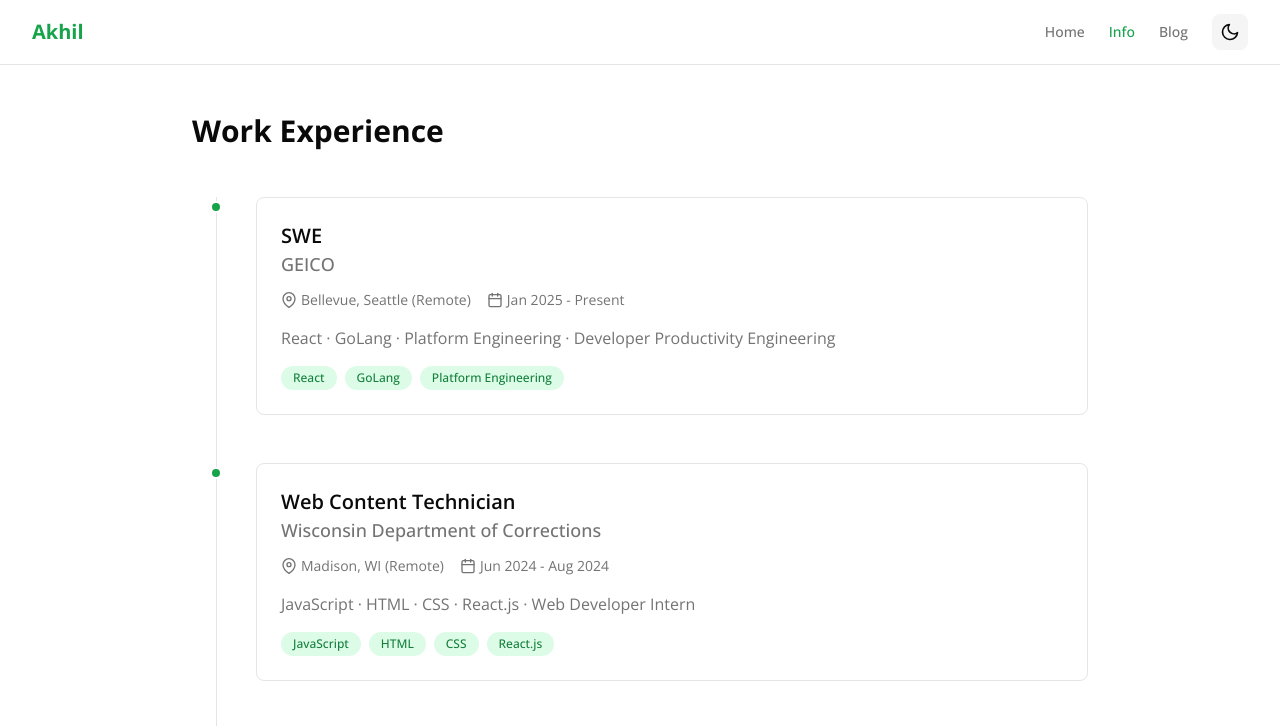
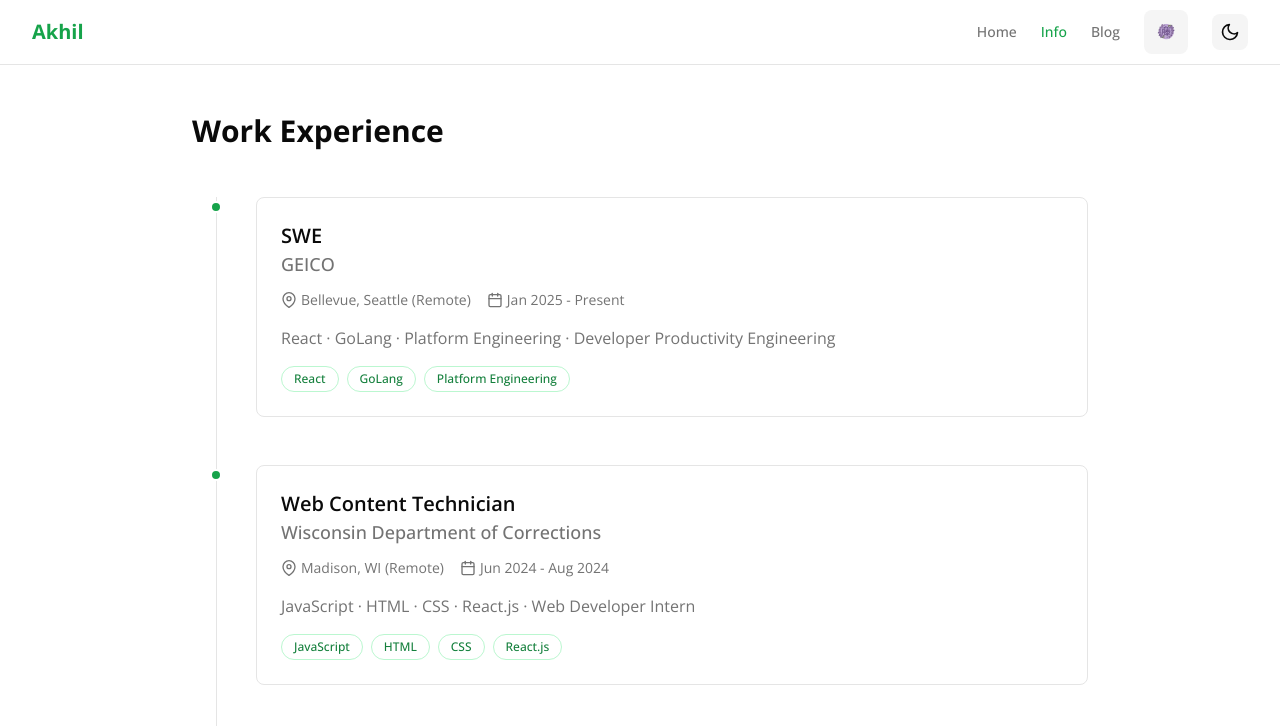
Before and after one commit to saiyerniakhil/akhil-portfolio, an Astro site: page /info in a window 1280 px wide. Shown: the top 726 px of the page. Built offline with nearby package versions, Linux system fonts and the light colour scheme; Astro itself is replaced by a stand-in of ours.

Commit message:
feat: add more themes

```diff
--- /dev/null
+++ b/src/components/ColorPicker.tsx
@@ -0,0 +1,95 @@
+import { useState, useEffect, useRef } from 'react';
+import { FiCheck } from 'react-icons/fi';
+import { colorThemes, getThemeByValue } from '../data/color-themes';
+
+export default function ColorPicker() {
+  const [selectedTheme, setSelectedTheme] = useState('green');
+  const [isOpen, setIsOpen] = useState(false);
+  const dropdownRef = useRef<HTMLDivElement>(null);
+
+  useEffect(() => {
+    // Load saved theme preference
+    const savedTheme = localStorage.getItem('color-theme') || 'green';
+    setSelectedTheme(savedTheme);
+    applyTheme(savedTheme);
+  }, []);
+
+  useEffect(() => {
+    // Close dropdown when clicking outside
+    const handleClickOutside = (event: MouseEvent) => {
+      if (dropdownRef.current && !dropdownRef.current.contains(event.target as Node)) {
+        setIsOpen(false);
+      }
+    };
+
+    document.addEventListener('mousedown', handleClickOutside);
+    return () => document.removeEventListener('mousedown', handleClickOutside);
+  }, []);
+
+  const applyTheme = (themeValue: string) => {
+    const theme = getThemeByValue(themeValue);
+    const root = document.documentElement;
+
+    // Update CSS custom properties
+    root.style.setProperty('--primary', theme.primaryHsl);
+
+    // Update primary color classes in Tailwind
+    Object.entries(theme.colors).forEach(([shade, color]) => {
+      root.style.setProperty(`--primary-${shade}`, color);
+    });
+  };
+
+  const handleThemeChange = (themeValue: string) => {
+    setSelectedTheme(themeValue);
+    localStorage.setItem('color-theme', themeValue);
+    applyTheme(themeValue);
+    setIsOpen(false);
+  };
+
+  return (
+    <div className="relative" ref={dropdownRef}>
+      <button
+        onClick={() => setIsOpen(!isOpen)}
+        className="p-1.5 rounded-lg bg-secondary hover:bg-accent transition-all duration-200 hover:scale-110"
+        aria-label="Choose color theme"
+        aria-expanded={isOpen}
+      >
+        <img
+          src="/wisteria.webp"
+          alt="Color theme picker"
+          className="w-8 h-8 object-contain"
+        />
+      </button>
+
+      {isOpen && (
+        <div className="absolute right-0 mt-2 w-56 rounded-lg border bg-popover shadow-lg z-50 animate-slide-up">
+          <div className="p-2">
+            <div className="px-2 py-1.5 text-sm font-semibold text-foreground mb-1">
+              Breathing Technique
+            </div>
+            <div className="space-y-1">
+              {colorThemes.map((theme) => (
+                <button
+                  key={theme.value}
+                  onClick={() => handleThemeChange(theme.value)}
+                  className="w-full flex items-center gap-3 px-3 py-2 rounded-md hover:bg-accent transition-colors text-left group"
+                >
+                  <div
+                    className="w-5 h-5 rounded-full border-2 border-border group-hover:scale-110 transition-transform"
+                    style={{ backgroundColor: theme.primary }}
+                  />
+                  <span className="flex-1 text-sm font-medium text-foreground">
+                    {theme.name}
+                  </span>
+                  {selectedTheme === theme.value && (
+                    <FiCheck className="w-4 h-4 text-foreground" />
+                  )}
+                </button>
+              ))}
+            </div>
+          </div>
+        </div>
+      )}
+    </div>
+  );
+}
--- a/src/components/Header.astro
+++ b/src/components/Header.astro
@@ -1,5 +1,6 @@
 ---
 import ThemeToggle from './ThemeToggle';
+import ColorPicker from './ColorPicker';
 
 const currentPath = Astro.url.pathname;
 ---
@@ -43,6 +44,9 @@ const currentPath = Astro.url.pathname;
             Blog
           </a>
         </div>
+
+        <!-- Color Picker -->
+        <ColorPicker client:load />
 
         <!-- Theme Toggle -->
         <ThemeToggle client:load />
--- a/src/components/WorkExperience.tsx
+++ b/src/components/WorkExperience.tsx
@@ -50,7 +50,7 @@ export default function WorkExperience() {
                     {exp.technologies.map((tech) => (
                       <span
                         key={tech}
-                        className="px-3 py-1 text-xs font-medium rounded-full bg-primary-100 dark:bg-primary-900/30 text-primary-700 dark:text-primary-400"
+                        className="px-3 py-1 text-xs font-medium rounded-full bg-primary-500/10 dark:bg-primary-500/20 text-primary-700 dark:text-primary-300 border border-primary-200 dark:border-primary-800"
                       >
                         {tech}
                       </span>
--- /dev/null
+++ b/src/data/color-themes.ts
@@ -0,0 +1,115 @@
+export interface ColorTheme {
+    name: string;
+    value: string;
+    primary: string;
+    primaryHsl: string;
+    colors: {
+        50: string;
+        100: string;
+        200: string;
+        300: string;
+        400: string;
+        500: string;
+        600: string;
+        700: string;
+        800: string;
+        900: string;
+    };
+}
+
+export const colorThemes: ColorTheme[] = [
+    {
+        name: 'Sun Breathing',
+        value: 'orange',
+        primary: '#f97316',
+        primaryHsl: '25 95% 53%',
+        colors: {
+            50: '#fff7ed',
+            100: '#ffedd5',
+            200: '#fed7aa',
+            300: '#fdba74',
+            400: '#fb923c',
+            500: '#f97316',
+            600: '#ea580c',
+            700: '#c2410c',
+            800: '#9a3412',
+            900: '#7c2d12',
+        },
+    },
+    {
+        name: 'Water Breathing',
+        value: 'blue',
+        primary: '#3b82f6',
+        primaryHsl: '217 91% 60%',
+        colors: {
+            50: '#eff6ff',
+            100: '#dbeafe',
+            200: '#bfdbfe',
+            300: '#93c5fd',
+            400: '#60a5fa',
+            500: '#3b82f6',
+            600: '#2563eb',
+            700: '#1d4ed8',
+            800: '#1e40af',
+            900: '#1e3a8a',
+        },
+    },
+    {
+        name: 'Thunder Breathing',
+        value: 'yellow',
+        primary: '#eab308',
+        primaryHsl: '48 96% 53%',
+        colors: {
+            50: '#fefce8',
+            100: '#fef9c3',
+            200: '#fef08a',
+            300: '#fde047',
+            400: '#facc15',
+            500: '#eab308',
+            600: '#ca8a04',
+            700: '#a16207',
+            800: '#854d0e',
+            900: '#713f12',
+        },
+    },
+    {
+        name: 'Wind Breathing',
+        value: 'green',
+        primary: '#22c55e',
+        primaryHsl: '142 76% 36%',
+        colors: {
+            50: '#f0fdf4',
+            100: '#dcfce7',
+            200: '#bbf7d0',
+            300: '#86efac',
+            400: '#4ade80',
+            500: '#22c55e',
+            600: '#16a34a',
+            700: '#15803d',
+            800: '#166534',
+            900: '#14532d',
+        },
+    },
+    {
+        name: 'Love Breathing',
+        value: 'purple',
+        primary: '#a855f7',
+        primaryHsl: '283 89% 66%',
+        colors: {
+            50: '#faf5ff',
+            100: '#f3e8ff',
+            200: '#e9d5ff',
+            300: '#d8b4fe',
+            400: '#c084fc',
+            500: '#a855f7',
+            600: '#9333ea',
+            700: '#7e22ce',
+            800: '#6b21a8',
+            900: '#581c87',
+        },
+    },
+    ];
+
+export const getThemeByValue = (value: string): ColorTheme => {
+    return colorThemes.find((theme) => theme.value === value) || colorThemes[0];
+};
--- a/src/layouts/Layout.astro
+++ b/src/layouts/Layout.astro
@@ -58,6 +58,24 @@ const { title, description = 'Frontend Engineer who loves to build and tinker ap
       } else {
         document.documentElement.classList.remove('dark');
       }
+
+      // Initialize color theme on page load
+      const colorThemes = {
+        green: { primaryHsl: '142 76% 36%', colors: { 50: '#f0fdf4', 100: '#dcfce7', 200: '#bbf7d0', 300: '#86efac', 400: '#4ade80', 500: '#22c55e', 600: '#16a34a', 700: '#15803d', 800: '#166534', 900: '#14532d' } },
+        blue: { primaryHsl: '217 91% 60%', colors: { 50: '#eff6ff', 100: '#dbeafe', 200: '#bfdbfe', 300: '#93c5fd', 400: '#60a5fa', 500: '#3b82f6', 600: '#2563eb', 700: '#1d4ed8', 800: '#1e40af', 900: '#1e3a8a' } },
+        purple: { primaryHsl: '283 89% 66%', colors: { 50: '#faf5ff', 100: '#f3e8ff', 200: '#e9d5ff', 300: '#d8b4fe', 400: '#c084fc', 500: '#a855f7', 600: '#9333ea', 700: '#7e22ce', 800: '#6b21a8', 900: '#581c87' } },
+        orange: { primaryHsl: '25 95% 53%', colors: { 50: '#fff7ed', 100: '#ffedd5', 200: '#fed7aa', 300: '#fdba74', 400: '#fb923c', 500: '#f97316', 600: '#ea580c', 700: '#c2410c', 800: '#9a3412', 900: '#7c2d12' } },
+        yellow: { primaryHsl: '48 96% 53%', colors: { 50: '#fefce8', 100: '#fef9c3', 200: '#fef08a', 300: '#fde047', 400: '#facc15', 500: '#eab308', 600: '#ca8a04', 700: '#a16207', 800: '#854d0e', 900: '#713f12' } }
+      };
+
+      const savedColorTheme = localStorage.getItem('color-theme') || 'green';
+      const selectedTheme = colorThemes[savedColorTheme] || colorThemes.green;
+      const root = document.documentElement;
+
+      root.style.setProperty('--primary', selectedTheme.primaryHsl);
+      Object.entries(selectedTheme.colors).forEach(([shade, color]) => {
+        root.style.setProperty(`--primary-${shade}`, color);
+      });
     </script>
   </body>
 </html>
--- a/src/styles/global.css
+++ b/src/styles/global.css
@@ -21,6 +21,18 @@
     --border: 0 0% 89.8%;
     --input: 0 0% 89.8%;
     --ring: 142 76% 36%;
+
+    /* Dynamic primary color shades */
+    --primary-50: #f0fdf4;
+    --primary-100: #dcfce7;
+    --primary-200: #bbf7d0;
+    --primary-300: #86efac;
+    --primary-400: #4ade80;
+    --primary-500: #22c55e;
+    --primary-600: #16a34a;
+    --primary-700: #15803d;
+    --primary-800: #166534;
+    --primary-900: #14532d;
   }
 
   .dark {
--- a/tailwind.config.cjs
+++ b/tailwind.config.cjs
@@ -14,16 +14,16 @@ module.exports = {
         background: 'hsl(var(--background))',
         foreground: 'hsl(var(--foreground))',
         primary: {
-          50: '#f0fdf4',
-          100: '#dcfce7',
-          200: '#bbf7d0',
-          300: '#86efac',
-          400: '#4ade80',
-          500: '#22c55e',
-          600: '#16a34a',
-          700: '#15803d',
-          800: '#166534',
-          900: '#14532d',
+          50: 'var(--primary-50)',
+          100: 'var(--primary-100)',
+          200: 'var(--primary-200)',
+          300: 'var(--primary-300)',
+          400: 'var(--primary-400)',
+          500: 'var(--primary-500)',
+          600: 'var(--primary-600)',
+          700: 'var(--primary-700)',
+          800: 'var(--primary-800)',
+          900: 'var(--primary-900)',
           DEFAULT: 'hsl(var(--primary))',
           foreground: 'hsl(var(--primary-foreground))',
         },
```
Also changed, not shown: public/demon-slayer-icon.svg (added), public/wisteria.webp (added).
